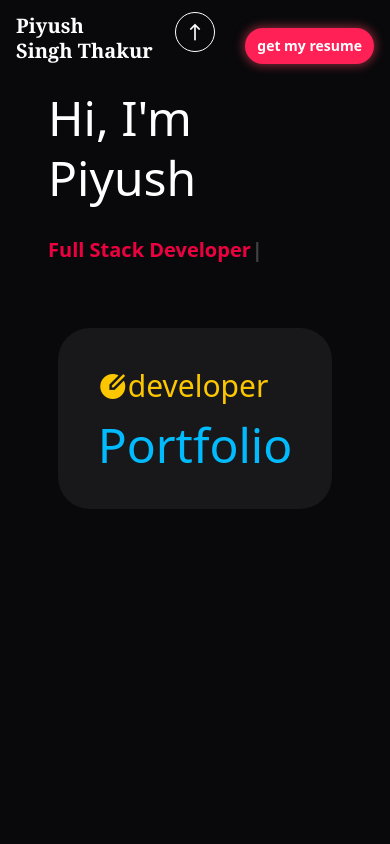
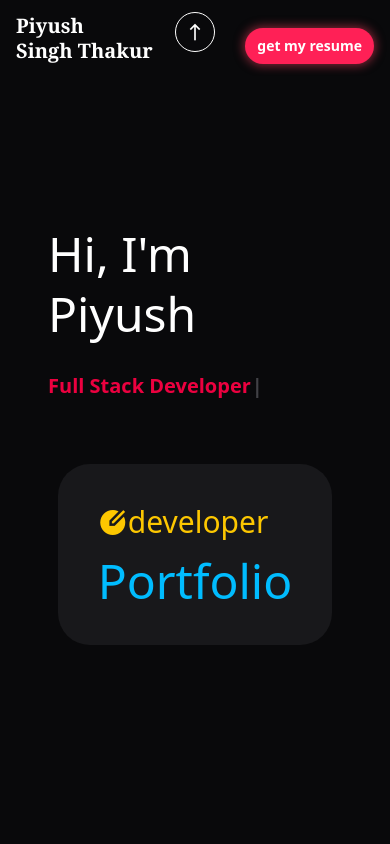
Before and after one commit to piyushht2003/my-portfolio, a React (Vite) app: page / in a window 390 px wide. Shown: the top 844 px of the page. Built offline with nearby package versions, Linux system fonts and the light colour scheme.

Commit message:
updated mobile view

```diff
--- a/src/components/Home.jsx
+++ b/src/components/Home.jsx
@@ -15,7 +15,7 @@ const Home = () => {
   return (
     <div
           id="home"
-          className="bg-zinc-950 min-h-screen w-full px-6 py-16 md:px-10 md:py-10"
+          className="bg-zinc-950 min-h-screen w-full px-6 py-16 md:px-10 md:py-16 lg:px-20 lg:py-16 flex flex-col justify-center items-center"
         >
           <section className="w-full flex flex-col lg:flex-row justify-center relative items-center gap-10">
             <div className="w-full">
```
